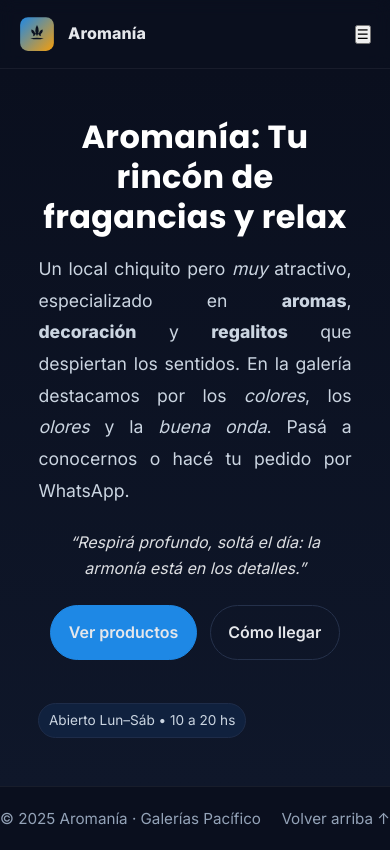
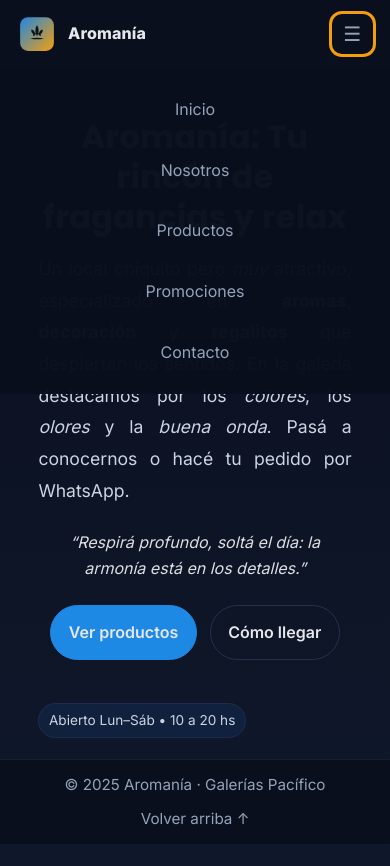
Before and after one commit to LucasMuras/tpo-aromania-web, a plain HTML site: page index.html in a window 390 px wide. Both pictures are taken after a click on the button "Abrir menú". Drawn offline with Linux system fonts and the light colour scheme.

Commit message:
Update style.css

```diff
--- a/css/style.css
+++ b/css/style.css
@@ -15,6 +15,7 @@
   --radius: 16px;        /* Border radius global */
   --shadow: 0 10px 25px rgba(0,0,0,.25);
   --container: 1100px;   /* Ancho máximo */
+  --footer-height: 68px; /* Altura esperada del footer para layout en móvil */
 }
 
 html{scroll-behavior:smooth;}
@@ -297,6 +298,23 @@ header{ position: sticky; top: 0; z-index: 50; backdrop-filter: blur(8px); backg
 footer{ border-top:1px solid rgba(255,255,255,.06); background:#0a0f1e; }
 .foot{ display:flex; flex-wrap:wrap; align-items:center; justify-content:space-between; gap:1rem; padding:1.2rem 0; color:#94a3b8; font-size:.95rem; }
 
+/* Footer visible en móviles: fijarlo al fondo y reservar espacio para que no cubra contenido */
+@media (max-width: 700px) {
+  footer{
+    position: fixed;
+    left: 0;
+    right: 0;
+    bottom: 0;
+    width: 100%;
+    z-index: 40;
+    border-top: 1px solid rgba(255,255,255,.06);
+  }
+  /* Centrar contenido y usar menos espacio horizontal */
+  .foot{ justify-content: center; padding: .8rem 1rem; gap:.6rem; }
+  /* Evitar que el contenido de la página quede oculto bajo el footer */
+  body{ padding-bottom: calc(var(--footer-height) + 12px); }
+}
+
 /* ====== Responsivo ====== */
 @media (max-width: 900px){
   .hero .wrap{ flex-direction: column; justify-content:center; text-align:center; }
@@ -304,5 +322,23 @@ footer{ border-top:1px solid rgba(255,255,255,.06); background:#0a0f1e; }
 }
 
 @media (max-width: 700px){
-  .menu{ display:none; } /* Menú simple en móvil */
+  .menu{ display:none; } /* Menú simple en móvil (se muestra cuando tenga la clase .open) */
+  /* Botón móvil (hamburger) */
+  .mobile-toggle{ display:inline-flex; align-items:center; justify-content:center; background:transparent; border:0; color:var(--muted); font-size:1.25rem; padding:.35rem .6rem; border-radius:8px; cursor:pointer; }
+  .mobile-toggle:focus{ outline: 3px solid var(--accent); outline-offset: 2px; }
+
+  /* Menú abierto (estilo panel móvil) */
+  .menu.open{
+    display:flex;
+    flex-direction:column;
+    position: fixed;
+    top: 68px;
+    left: 0;
+    right: 0;
+    background: rgba(10,15,30,.98);
+    padding: 1rem;
+    gap: .6rem;
+    z-index: 45;
+  }
+  .menu.open a{ padding:.8rem 1rem; border-radius:8px; color:var(--muted); background:transparent; }
 }
```
